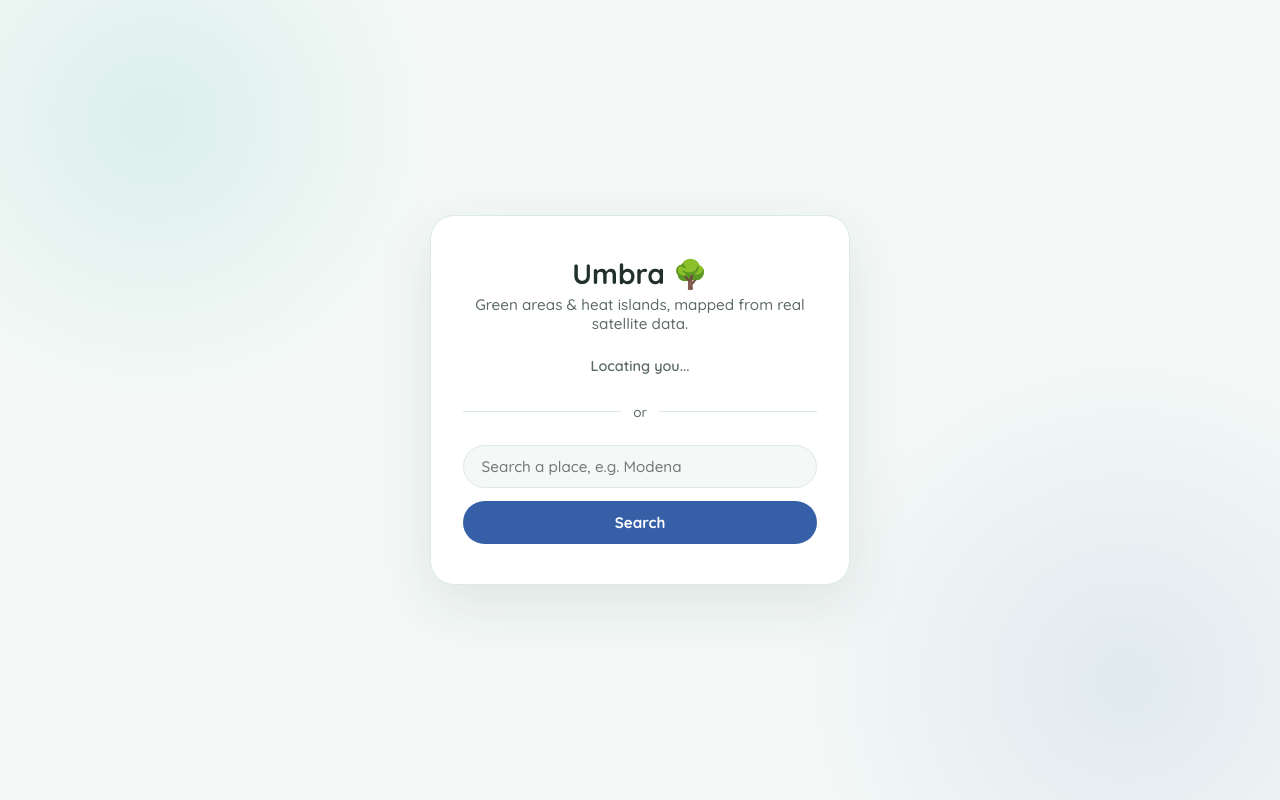
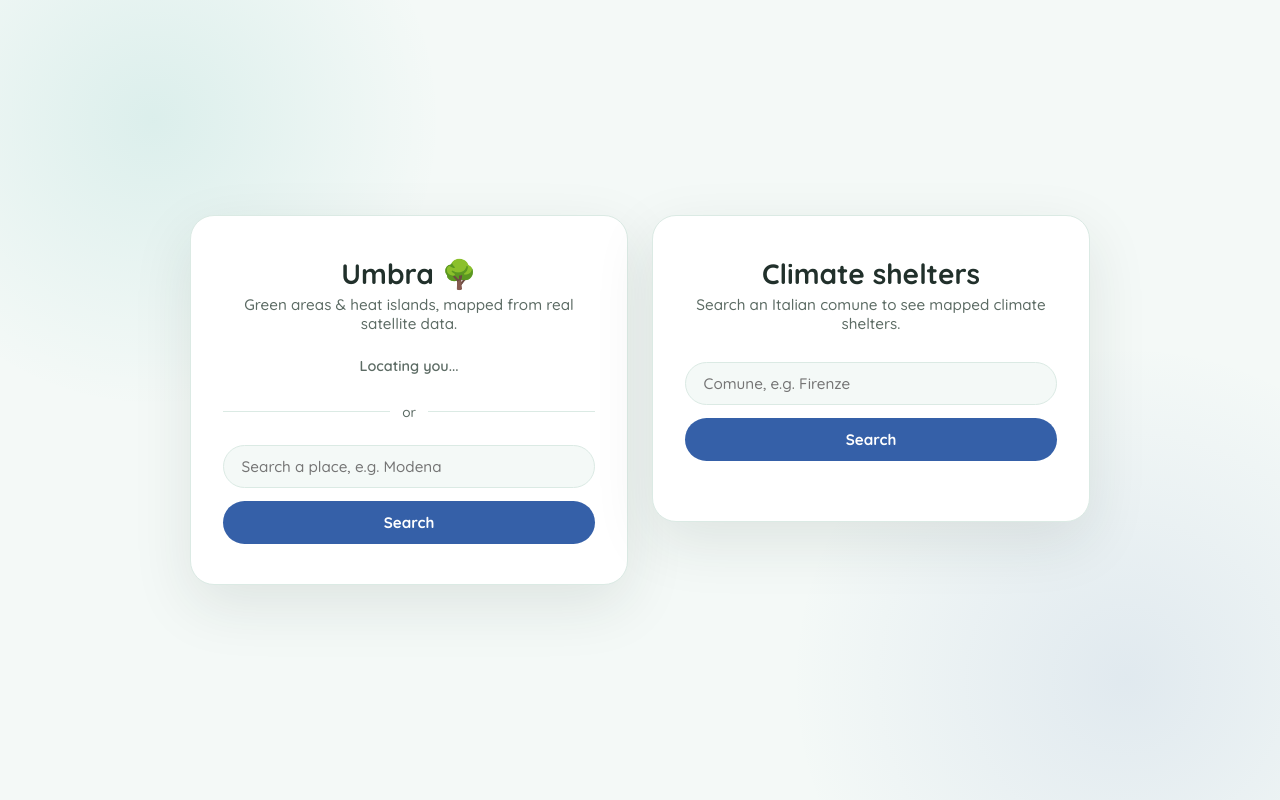
Before and after one commit to GiuseppeSaluto/Umbra, a Flask app: page / in a window 1280 px wide. Run offline with Flask 3, Linux system fonts and the light colour scheme.

Commit message:
feat: Implement climate shelter search functionality and related UI components

```diff
--- a/api/app.py
+++ b/api/app.py
@@ -11,6 +11,7 @@ from api.routes.area import area_bp
 from api.routes.health import health_bp
 from api.routes.index import index_bp
 from api.routes.map import map_bp
+from api.routes.shelters import shelters_bp
 from db.mongo import get_client as get_mongo_client
 from theme import COLORS
 
@@ -43,6 +44,7 @@ def create_app(testing: bool = False, rate_limiting: bool | None = None) -> Flas
     app.register_blueprint(area_bp)
     app.register_blueprint(map_bp)
     app.register_blueprint(index_bp)
+    app.register_blueprint(shelters_bp)
 
     @app.context_processor
     def inject_theme() -> dict:
--- a/api/templates/index.html
+++ b/api/templates/index.html
@@ -29,8 +29,18 @@
       background-image:
         radial-gradient(480px circle at 12% 15%, rgba(5, 148, 136, 0.10), transparent 60%),
         radial-gradient(560px circle at 88% 85%, rgba(53, 96, 168, 0.10), transparent 60%);
+      padding: 2rem 0;
+    }
+    .dashboard {
+      display: flex;
+      flex-wrap: wrap;
+      gap: 1.5rem;
+      justify-content: center;
+      align-items: flex-start;
+      width: min(94vw, 900px);
     }
     .card {
+      flex: 1 1 380px;
       width: min(92vw, 420px);
       background: var(--card);
       border: 1px solid var(--border);
@@ -88,8 +98,32 @@
     }
     button:hover { box-shadow: 0 8px 20px rgba(5, 148, 136, 0.30); transform: translateY(-1px); }
     button:disabled { opacity: 0.7; cursor: default; transform: none; box-shadow: none; }
-    #search-form button { background: var(--blue); }
-    #search-form button:hover { box-shadow: 0 8px 20px rgba(53, 96, 168, 0.30); }
+    #search-form button, #shelter-form button { background: var(--blue); }
+    #search-form button:hover, #shelter-form button:hover { box-shadow: 0 8px 20px rgba(53, 96, 168, 0.30); }
+    #shelter-results {
+      margin-top: 1.25rem;
+      text-align: left;
+      font-size: 0.9rem;
+    }
+    #shelter-results .shelter-summary {
+      color: var(--ink-secondary);
+      margin-bottom: 0.75rem;
+    }
+    #shelter-results ul {
+      list-style: none;
+      margin: 0;
+      padding: 0;
+      max-height: 260px;
+      overflow-y: auto;
+    }
+    #shelter-results li {
+      padding: 0.6rem 0.8rem;
+      border: 1px solid var(--border);
+      border-radius: 12px;
+      margin-bottom: 0.5rem;
+    }
+    #shelter-results li .shelter-name { font-weight: 700; }
+    #shelter-results li .shelter-meta { color: var(--ink-secondary); font-size: 0.8rem; }
     .spinner {
       display: inline-block;
       width: 14px;
@@ -121,6 +155,7 @@
   </style>
 </head>
 <body>
+  <div class="dashboard">
     <div class="card">
       <h1>Umbra 🌳</h1>
       <p class="tagline">Green areas &amp; heat islands, mapped from real satellite data.</p>
@@ -140,6 +175,19 @@
         <input type="text" name="place" placeholder="Search a place, e.g. Modena" required>
         <button type="submit">Search</button>
       </form>
+    </div>
+
+    <div class="card">
+      <h1>Climate shelters</h1>
+      <p class="tagline">Search an Italian comune to see mapped climate shelters.</p>
+
+      <form id="shelter-form">
+        <input type="text" name="comune" id="comune-input" placeholder="Comune, e.g. Firenze" required>
+        <button type="submit">Search</button>
+      </form>
+
+      <div id="shelter-results"></div>
+    </div>
   </div>
 
   <script>
@@ -164,6 +212,59 @@
     document.getElementById("search-form").addEventListener("submit", function () {
       showLoadingState(this.querySelector("button"), "Searching...");
     });
+
+    function renderShelterResults(status, data) {
+      var resultsEl = document.getElementById("shelter-results");
+
+      if (status === 400 || status === 404) {
+        resultsEl.textContent = data.error;
+        return;
+      }
+      if (data.shelter_count === 0) {
+        resultsEl.textContent = "No climate shelter data mapped yet for " + data.comune +
+          " - coverage is still limited to a handful of cities.";
+        return;
+      }
+
+      var html = '<p class="shelter-summary">' + data.shelter_count + " shelter(s) found in " + data.comune + "</p><ul>";
+      data.shelters.forEach(function (shelter) {
+        html += '<li><div class="shelter-name">' + shelter.name + "</div>";
+        if (shelter.address) {
+          html += '<div class="shelter-meta">' + shelter.address + "</div>";
+        }
+        html += "</li>";
+      });
+      resultsEl.innerHTML = html + "</ul>";
+    }
+
+    var shelterForm = document.getElementById("shelter-form");
+    var shelterButtonLabel = shelterForm.querySelector("button").textContent;
+    shelterForm.addEventListener("submit", function (event) {
+      event.preventDefault();
+      var button = this.querySelector("button");
+      var resultsEl = document.getElementById("shelter-results");
+      var comune = document.getElementById("comune-input").value.trim();
+
+      showLoadingState(button, "Searching...");
+      resultsEl.innerHTML = "";
+
+      fetch("/api/shelters?comune=" + encodeURIComponent(comune))
+        .then(function (response) {
+          return response.json().then(function (data) {
+            return { status: response.status, data: data };
+          });
+        })
+        .then(function (result) {
+          renderShelterResults(result.status, result.data);
+        })
+        .catch(function () {
+          resultsEl.textContent = "Something went wrong. Please try again.";
+        })
+        .finally(function () {
+          button.disabled = false;
+          button.textContent = shelterButtonLabel;
+        });
+    });
   </script>
 
   {% if not skip_geolocation %}
```
Also changed, not shown: api/routes/shelters.py (added, +37 -0 lines), api/services/shelter_service.py (added, +24 -0 lines), tests/integration/test_api_index.py (+7 -0 lines), tests/integration/test_api_shelters.py (added, +63 -0 lines), tests/unit/test_shelter_service.py (added, +72 -0 lines). Lines whose indentation alone changed are shown as unchanged.
